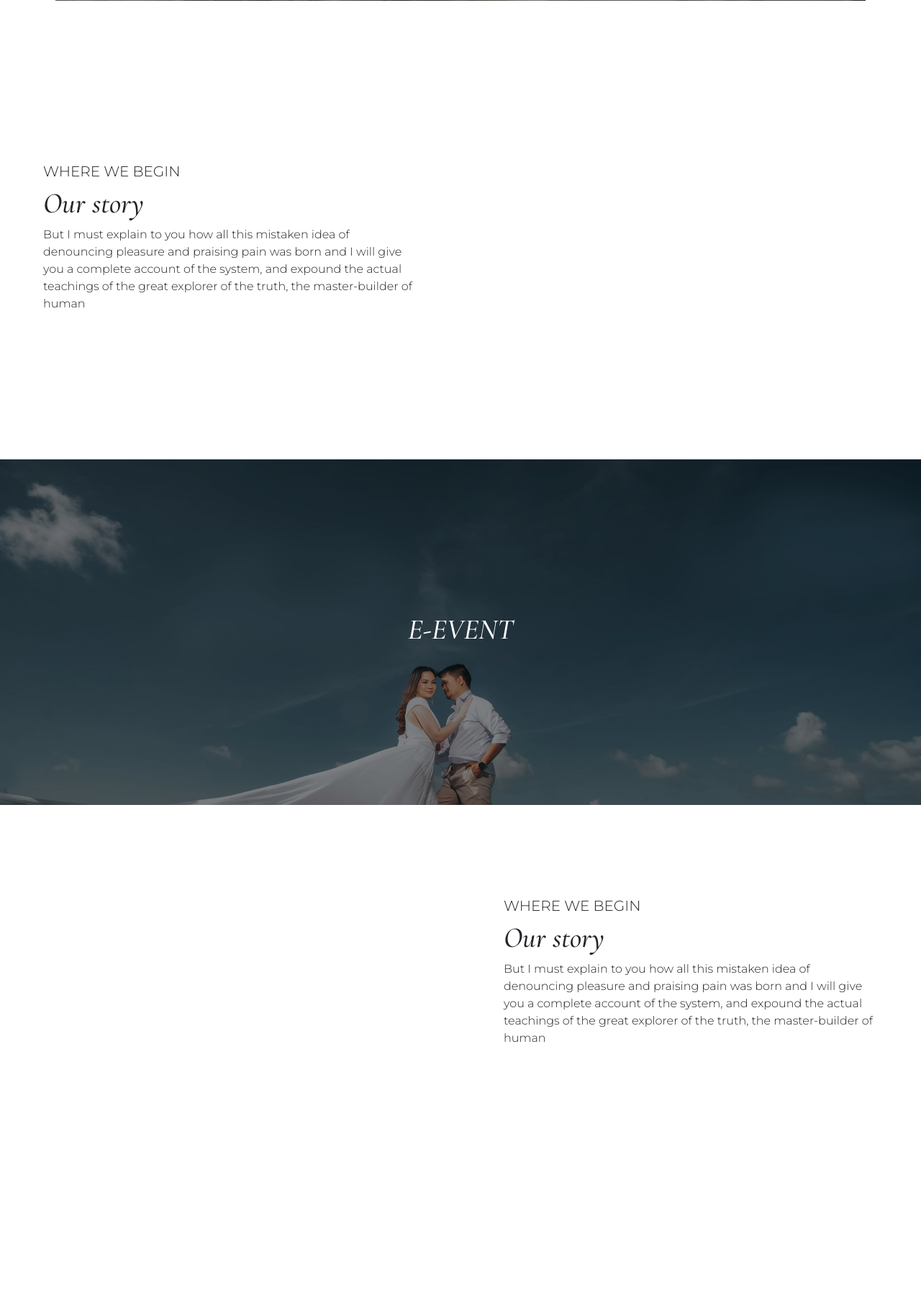
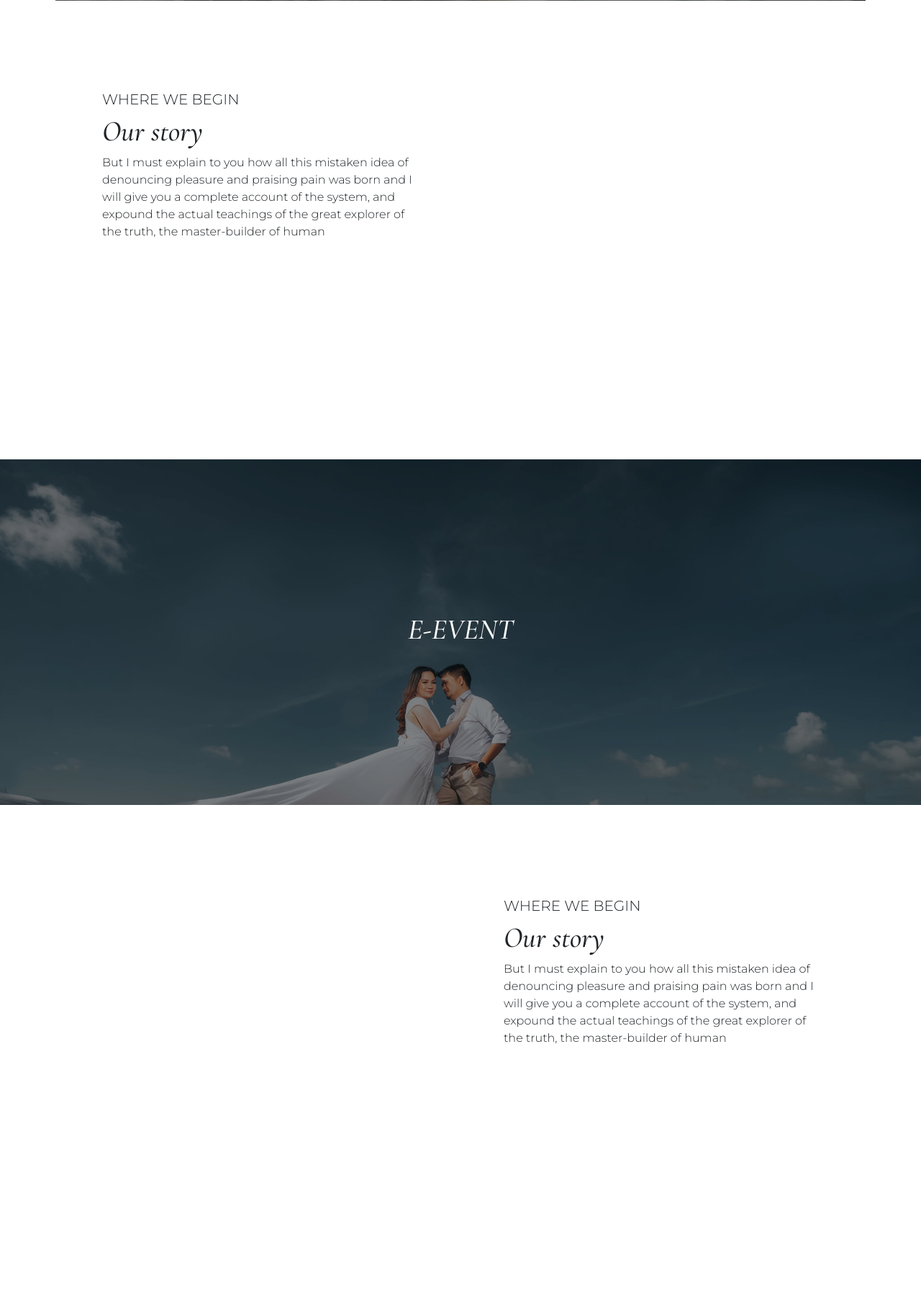
Before and after one commit to MJkun17/event, a PHP site: page /aboutus.html in a window 1280 px wide. Shown: the part 676-2476 px from the top of the page at 72% size. Run offline with PHP 8.4, Linux system fonts and the light colour scheme; some libraries are stand-ins or nearby versions.

Commit message:
added container

```diff
--- a/aboutus/aboutus.css
+++ b/aboutus/aboutus.css
@@ -310,7 +310,6 @@ section h1{
 
 /*start of media qurery*/
 
-
   @media (max-width: 991.98px) {
 
     .main{
@@ -344,7 +343,6 @@ section h1{
 
   .navbar-brand{
     color: white;
-
   }
 
 
--- a/aboutus/aboutus.html
+++ b/aboutus/aboutus.html
@@ -90,7 +90,7 @@
       </div>
 
       <!--end 0f section-1 -->
-
+      <div class="container">
 
               <div class="section-2 scroll-container">
 
@@ -128,11 +128,12 @@
                     </div>
 
 
-
+                  </div>
+                  <!--end of section-2 -->
 
     </div>
+      <!--end of container -->
 
-    <!--end of section-2 -->
 
 
     <div class="section-3 parallax" style="height: 60vh;">
@@ -146,6 +147,7 @@
       <!--end of section-3 -->
 
 
+<div class="container">
 
     <div class="section-4 scroll-container">
 
@@ -187,6 +189,11 @@
        </div>
     <!--end of section-4-->
 
+  </div>
+     <!--end of container-->
+
+     <div class="container">
+
                     <div class="section-5">
 
                             <div class="row">
@@ -219,8 +226,8 @@
 
                       </div>
                       <!--end of section-5 -->
-
-
+            </div>
+      <!--end of container -->
 </div>
 
 <!--end of main-->
```
Lines whose indentation alone changed are shown as unchanged.
